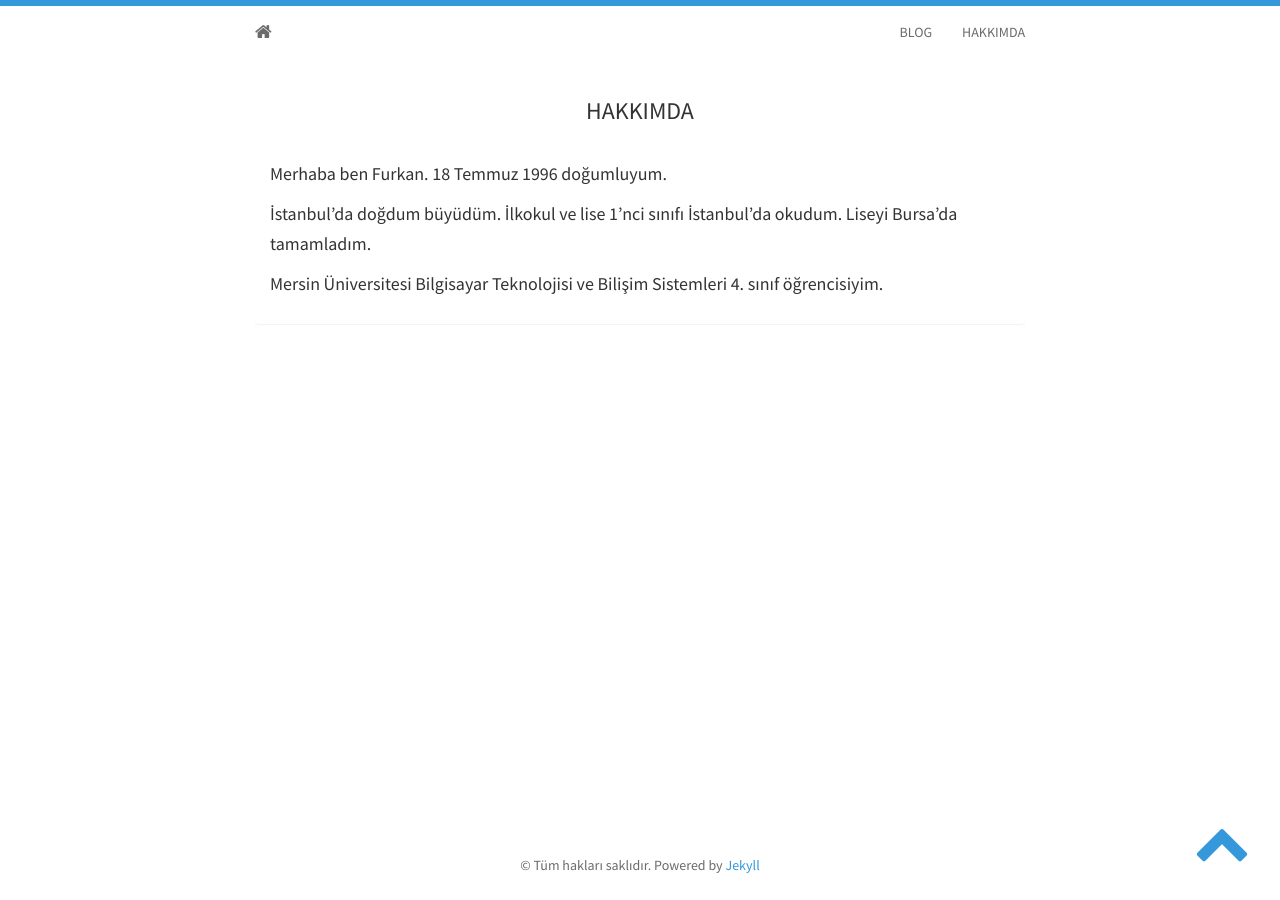
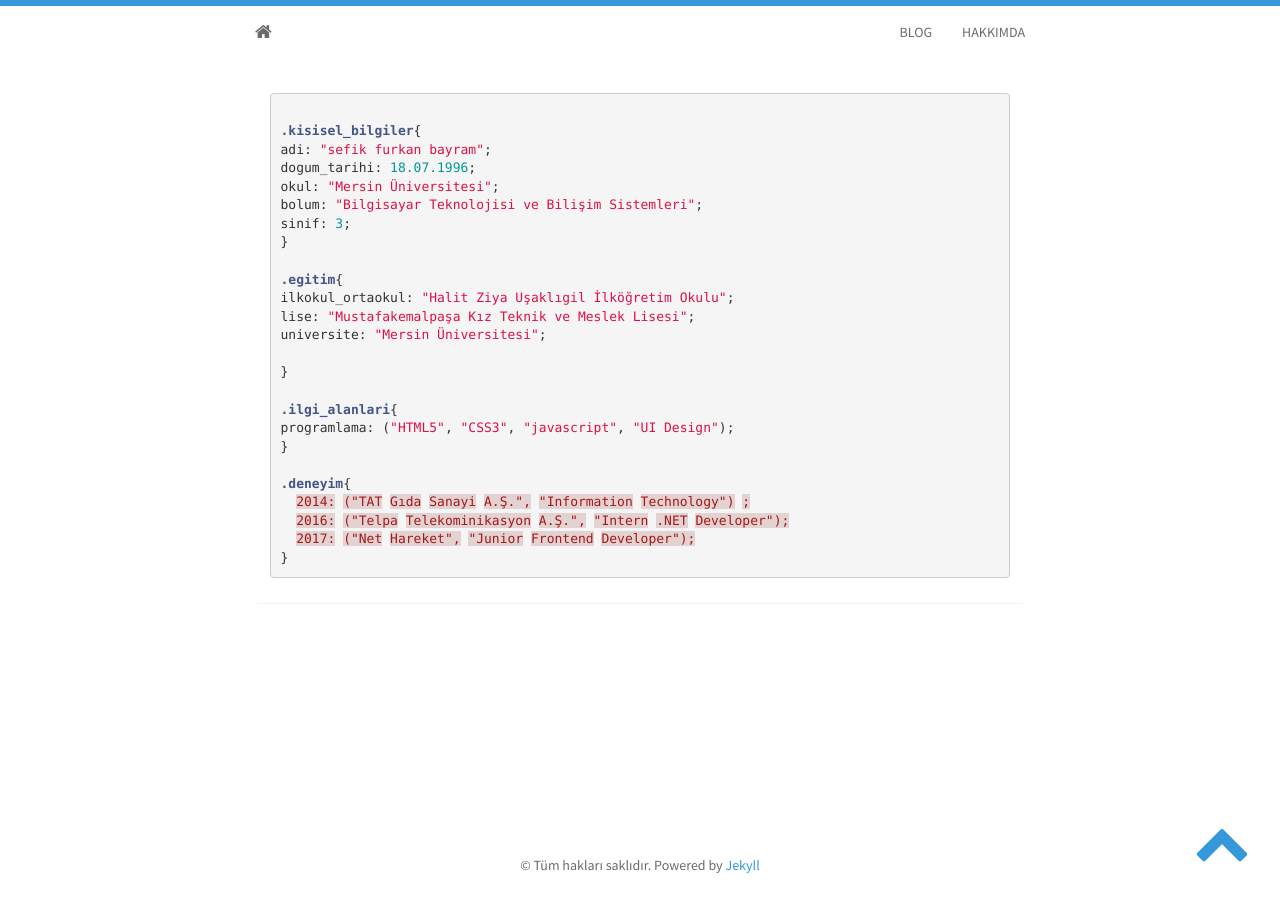
Before and after one commit to furkanbayram2/furkanbayram2.github.io, a Jekyll site: the page built from about.html, in a window 1280 px wide. Built offline with Jekyll 4.4.1, drawn with Linux system fonts in a browser that asks for light colours; nearby versions of some CDN libraries.

Commit message:
Hakkımda yazısı düzenlendi.

```diff
--- a/_includes/about.html
+++ b/_includes/about.html
@@ -1,22 +1,35 @@
 <section id="projects">
-<div class="container">
-  <h3>HAKKIMDA</h3>
-  <div class="panel panel-default">
-    <div class="panel-body">
-		<h5>
-			Merhaba ben Furkan. 18 Temmuz 1996 doğumluyum.
-		</h5>
-		<h5>
-			İstanbul’da doğdum büyüdüm. İlkokul ve lise 1’nci sınıfı İstanbul’da okudum. Liseyi Bursa’da tamamladım.
-		</h5>
-    	<h5>
-			Mersin Üniversitesi Bilgisayar Teknolojisi ve Bilişim Sistemleri 4. sınıf öğrencisiyim.
-		</h5>
-		<h5>
+    <div class="container">
+        <div class="panel panel-default">
+            <div class="panel-body">
+{% highlight css %}
+.kisisel_bilgiler{
+adi: "sefik furkan bayram";
+dogum_tarihi: 18.07.1996;
+okul: "Mersin Üniversitesi";
+bolum: "Bilgisayar Teknolojisi ve Bilişim Sistemleri";
+sinif: 3;
+}
 
-		</h5>
-		<h5>
+.egitim{
+ilkokul_ortaokul: "Halit Ziya Uşaklıgil İlköğretim Okulu";
+lise: "Mustafakemalpaşa Kız Teknik ve Meslek Lisesi";
+universite: "Mersin Üniversitesi";
+
+}
+
+.ilgi_alanlari{
+programlama: ("HTML5", "CSS3", "javascript", "UI Design");
+}
+
+.deneyim{
+  2014: ("TAT Gıda Sanayi A.Ş.", "Information Technology") ;
+  2016: ("Telpa Telekominikasyon A.Ş.", "Intern .NET Developer");
+  2017: ("Net Hareket", "Junior Frontend Developer");
+}
+{% endhighlight %}
+
+            </div>
+        </div>
     </div>
-  </div>
-</div>
 </section>
```
